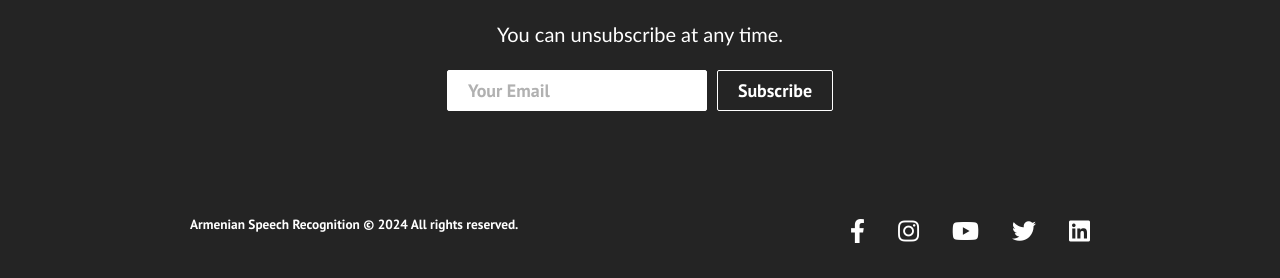
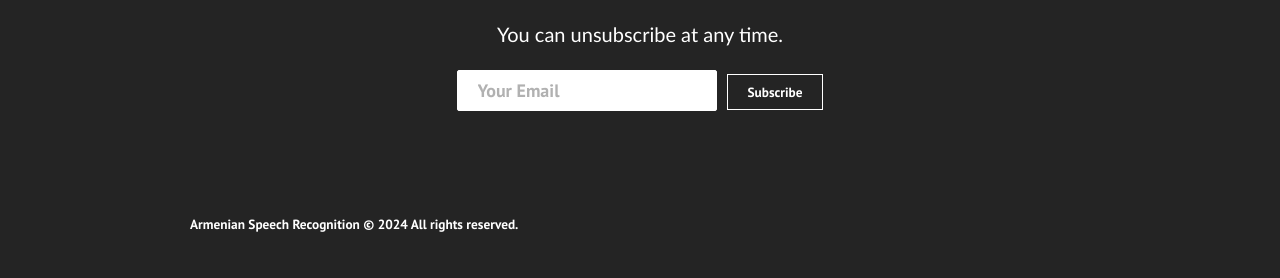
Before and after one commit to Sano7707/Armenian-Speech-Recognition, a React (Create React App) app: page / in a window 1280 px wide. Shown: the part 2020-2298 px from the top of the page. Built offline with nearby package versions, Linux system fonts and the light colour scheme.

Commit message:
Modified footer,added subscribtion functionality

```diff
--- a/src/components/Footer.css
+++ b/src/components/Footer.css
@@ -136,7 +136,19 @@
     color: #fff;
     margin-bottom: 16px;
   }
-
+  .custom-button{
+    background-color: transparent;
+    color: #fff;
+    padding: 8px 20px;
+    border: 1px solid var(--primary);
+    transition: all 0.3s ease-out;
+  }
+  .custom-button:hover{
+    transition: all 0.3s ease-out;
+    background: #fff;
+    color: #242424;
+    transition: 250ms;
+  }
   @media screen and (max-width: 820px) {
     .footer-links {
       padding-top: 2rem;
@@ -158,6 +170,3 @@
       flex-direction: column;
     }
   }
-
-  @media screen and (max-width: 768px) {
-  }
--- a/src/components/Footer.js
+++ b/src/components/Footer.js
@@ -1,74 +1,82 @@
-import React from 'react';
+import React, { useState } from 'react';
 import './Footer.css';
-import { Button } from './Button';
 import { Link } from 'react-router-dom';
 
 function Footer() {
+  const [email, setEmail] = useState('');
+  const [errorMessage, setErrorMessage] = useState('');
+  const [loading, setLoading] = useState(false);
+
+  const handleSubscribe = async () => {
+    const emailRegex = /^[^\s@]+@[^\s@]+\.[^\s@]+$/;
+    if (!emailRegex.test(email)) {
+      setErrorMessage('Invalid email format');
+      return;
+    }
+
+    setLoading(true); // Set loading state to true when subscription request starts
+
+    try {
+      const response = await fetch(`http://20.52.101.91:8081/subscribe?email=${email}`, {
+        method: 'POST',
+        headers: {
+          'Content-Type': 'application/json'
+        },
+      });
+
+      if (response.ok) {
+        console.log('Subscription successful!');
+        setErrorMessage('Successfully subscribed!');
+        setEmail('');
+      } else if(response.status === 409) {
+        console.error('Subscription failed');
+        setErrorMessage('Email already subscribed!');
+        setEmail('');
+      }
+      else {
+        console.error('Subscription failed');
+      }
+    } catch (error) {
+      console.error('Error:', error);
+    } finally {
+      setLoading(false); // Reset loading state when subscription request completes
+    }
+  };
+
+  const handleChange = (e) => {
+    setEmail(e.target.value);
+    setErrorMessage(''); // Clear error message when user types in the input
+  };
+
   return (
     <div className='footer-container'>
       <section className='footer-subscription'>
         <p className='footer-subscription-heading'>
-        Provide your email address for updates about our Armenian speech recognition project</p>
+          Provide your email address for updates about our Armenian speech recognition project
+        </p>
         <p className='footer-subscription-text'>
           You can unsubscribe at any time.
         </p>
         <div className='input-areas'>
-          <form>
-            <input
-              className='footer-input'
-              name='email'
-              type='email'
-              placeholder='Your Email'
-            />
-            <Button buttonStyle='btn--outline'>Subscribe</Button>
-          </form>
+          <input
+            className={`footer-input ${errorMessage && 'invalid'}`}
+            name='email'
+            type='email'
+            placeholder={errorMessage || 'Your Email'}
+            value={email}
+            onChange={handleChange}
+          />
+          <CustomButton onClick={handleSubscribe} disabled={loading}>
+            {loading ? 'Subscribing...' : 'Subscribe'}
+          </CustomButton>
         </div>
+        {errorMessage && <p className='error-message'>{errorMessage}</p>}
       </section>
 
-      <section class='social-media'>
-        <div class='social-media-wrap'>
-          <small class='website-rights'>Armenian Speech Recognition © 2024 All rights reserved.</small>
-          <div class='social-icons'>
-            <Link
-              class='social-icon-link facebook'
-              to='/'
-              target='_blank'
-              aria-label='Facebook'
-            >
-              <i class='fab fa-facebook-f' />
-            </Link>
-            <Link
-              class='social-icon-link instagram'
-              to='/'
-              target='_blank'
-              aria-label='Instagram'
-            >
-              <i class='fab fa-instagram' />
-            </Link>
-            <Link
-              class='social-icon-link youtube'
-              to='/'
-              target='_blank'
-              aria-label='Youtube'
-            >
-              <i class='fab fa-youtube' />
-            </Link>
-            <Link
-              class='social-icon-link twitter'
-              to='/'
-              target='_blank'
-              aria-label='Twitter'
-            >
-              <i class='fab fa-twitter' />
-            </Link>
-            <Link
-              class='social-icon-link twitter'
-              to='/'
-              target='_blank'
-              aria-label='LinkedIn'
-            >
-              <i class='fab fa-linkedin' />
-            </Link>
+      <section className='social-media'>
+        <div className='social-media-wrap'>
+          <small className='website-rights'>Armenian Speech Recognition © 2024 All rights reserved.</small>
+          <div className='social-icons'>
           </div>
         </div>
       </section>
@@ -76,4 +84,10 @@ function Footer() {
   );
 }
 
+const CustomButton = ({ onClick, disabled, children }) => (
+  <button className='custom-button' onClick={onClick} disabled={disabled}>
+    {children}
+  </button>
+);
+
 export default Footer;
```
